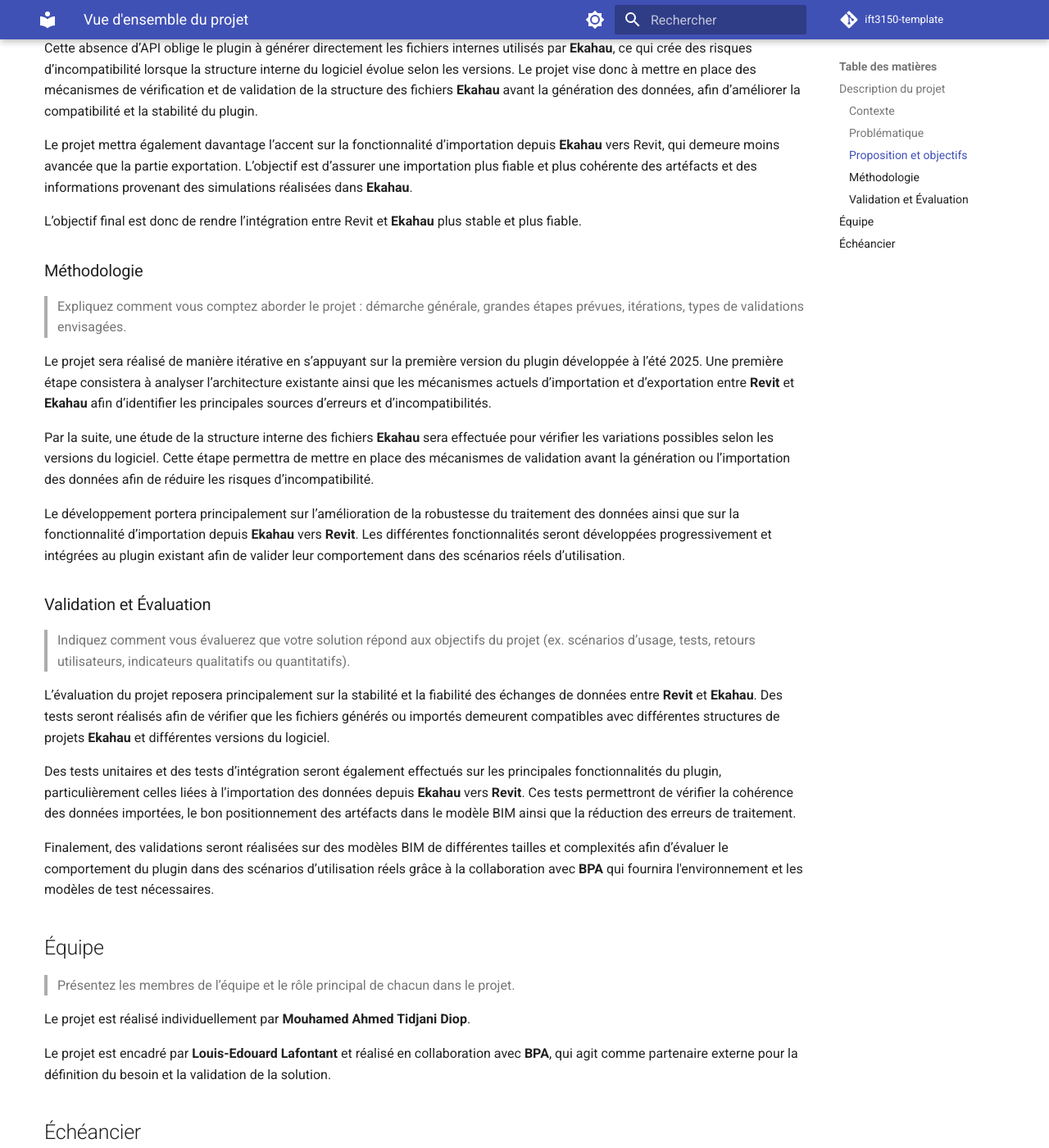
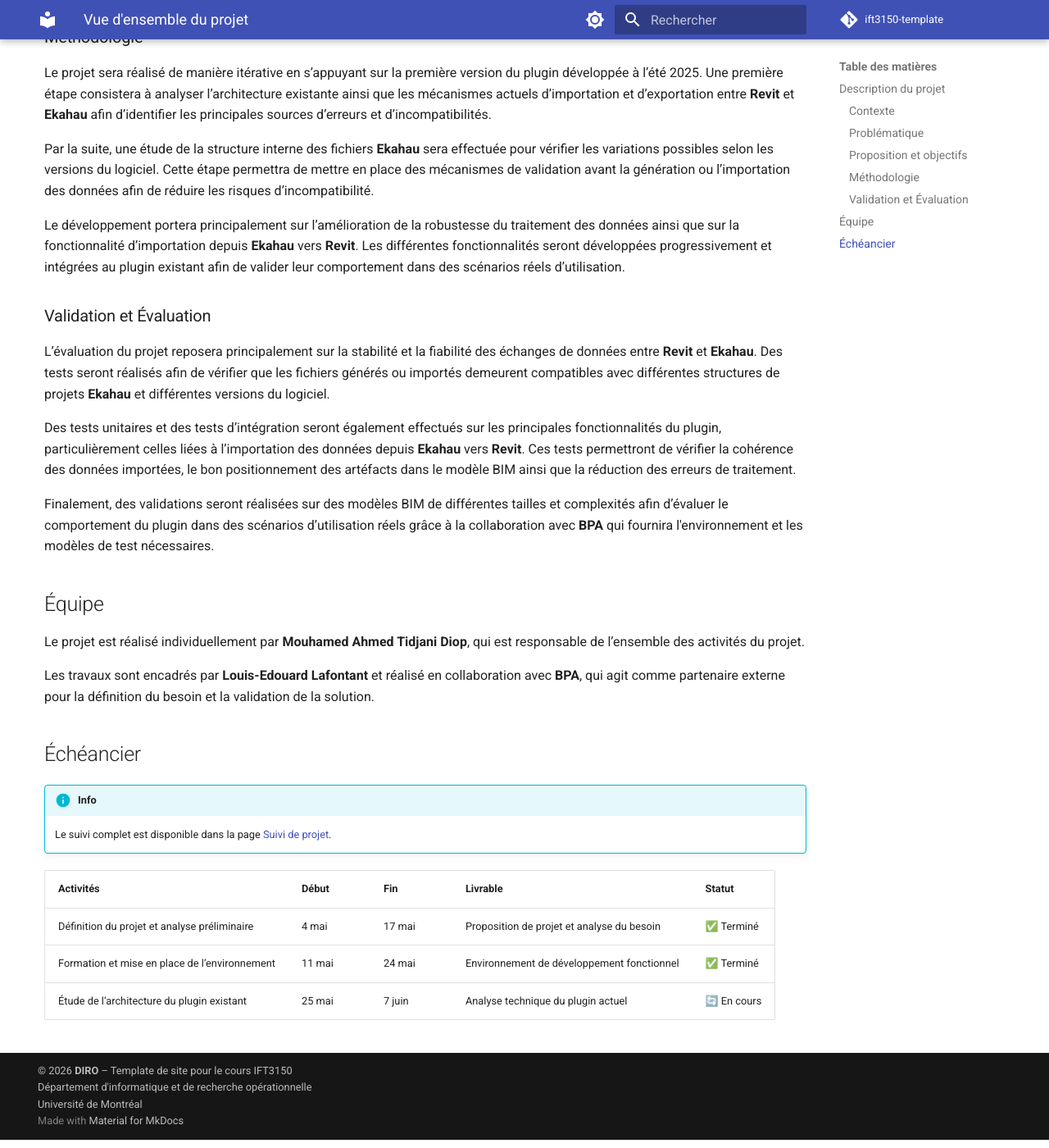
Before and after one commit to tidjanioff/ift3150-suivi, an MkDocs documentation site: the page built from docs/index.md, in a window 1280 px wide and 1400 px high, scrolled down 1552 px. Shown: the whole window at 82% size. Built offline with MkDocs 1.6.1 and Material for MkDocs 9.7.7, drawn with Linux system fonts in a browser that asks for light colours; emoji names are drawn with the system emoji font; comment, search, counter and statistics services are not loaded; some of the changed text lies outside the part shown.

```diff
--- a/docs/index.md
+++ b/docs/index.md
@@ -21,11 +21,11 @@ title: Vue d'ensemble du projet
 
 ## Description du projet
 
-> :bulb: N'oubliez pas d'effacer ou mettre en commentaires les notes (`>`) en début de section
+<!-- > :bulb: N'oubliez pas d'effacer ou mettre en commentaires les notes (`>`) en début de section -->
 
 ### Contexte
 
-> Présentez le contexte général dans lequel s’inscrit votre projet (social, organisationnel, technologique, éducatif, environnemental, etc.).
+<!-- > Présentez le contexte général dans lequel s’inscrit votre projet (social, organisationnel, technologique, éducatif, environnemental, etc.). -->
 
 Le secteur de l’architecture, de l’ingénierie et de la construction **(AEC)** utilise de plus en plus les technologies de modélisation des informations du bâtiment **(BIM)** afin de concevoir et gérer des modèles numériques de bâtiments. Parmi les logiciels les plus utilisés dans ce domaine, **Autodesk Revit** permet la conception architecturale et la gestion des données du bâtiment, tandis qu’**Ekahau** est utilisé pour la simulation et l’optimisation des réseaux Wi-Fi à l’intérieur des infrastructures.
 
@@ -35,8 +35,8 @@ Une première version d’un **plugin** Revit–Ekahau a été développée à l
 
 ### Problématique
 
-> Décrivez le problème central ou la question de recherche que votre projet cherche à adresser, pourquoi s'y intéresser et les faiblesses des solutions actuelles.
-> Le problème doit pouvoir être compris indépendamment de la solution envisagée.
+<!-- > Décrivez le problème central ou la question de recherche que votre projet cherche à adresser, pourquoi s'y intéresser et les faiblesses des solutions actuelles.
+> Le problème doit pouvoir être compris indépendamment de la solution envisagée. -->
 
 Bien que **Revit** et **Ekahau** soient utilisés de manière complémentaire dans les projets de conception et d’analyse des infrastructures réseau, les échanges de données entre ces deux logiciels restent peu fiables et nécessitent encore plusieurs **manipulations manuelles**. Lors de l’exportation ou de l’importation d’artéfacts du modèle BIM, certaines informations peuvent être mal interprétées, incomplètes ou incohérentes entre les deux environnements.
 
@@ -44,9 +44,9 @@ Ces problèmes deviennent particulièrement importants dans des modèles complex
 
 
 ### Proposition et objectifs
-
+<!--
 > Présentez votre proposition de projet et les objectifs visés. Expliquez en quoi votre approche répond à la problématique identifiée.
-> Assurez-vous d'avoir, dans la mesure du possible, des objectifs mesurables, raisonnnables dans le temps et non redondants entre eux.
+> Assurez-vous d'avoir, dans la mesure du possible, des objectifs mesurables, raisonnnables dans le temps et non redondants entre eux. -->
 
 Le projet consiste à améliorer le plugin développé pour l’intégration entre Revit et **Ekahau**, en mettant principalement l’accent sur la robustesse et la fiabilité des échanges de données entre les deux logiciels. Bien que la partie exportation de Revit vers **Ekahau** soit déjà largement fonctionnelle, plusieurs défis demeurent présents, notamment en raison de l’absence d’API officielle fournie par **Ekahau**.
 
@@ -54,11 +54,11 @@ Cette absence d’API oblige le plugin à générer directement les fichiers int
 
 Le projet mettra également davantage l’accent sur la fonctionnalité d’importation depuis **Ekahau** vers Revit, qui demeure moins avancée que la partie exportation. L’objectif est d’assurer une importation plus fiable et plus cohérente des artéfacts et des informations provenant des simulations réalisées dans **Ekahau**.
 
-L’objectif final est donc de rendre l’intégration entre Revit et **Ekahau** plus stable et plus fiable.
+L’objectif final est donc de rendre l’intégration entre **Revit** et **Ekahau** plus stable et plus fiable.
 
 ### Méthodologie
 
-> Expliquez comment vous comptez aborder le projet : démarche générale, grandes étapes prévues, itérations, types de validations envisagées.
+<!-- > Expliquez comment vous comptez aborder le projet : démarche générale, grandes étapes prévues, itérations, types de validations envisagées. -->
 
 Le projet sera réalisé de manière itérative en s’appuyant sur la première version du plugin développée à l’été 2025. Une première étape consistera à analyser l’architecture existante ainsi que les mécanismes actuels d’importation et d’exportation entre **Revit** et **Ekahau** afin d’identifier les principales sources d’erreurs et d’incompatibilités.
 
@@ -68,7 +68,7 @@ Le développement portera principalement sur l’amélioration de la robustesse
 
 ### Validation et Évaluation
 
-> Indiquez comment vous évaluerez que votre solution répond aux objectifs du projet (ex. scénarios d’usage, tests, retours utilisateurs, indicateurs qualitatifs ou quantitatifs).
+<!-- > Indiquez comment vous évaluerez que votre solution répond aux objectifs du projet (ex. scénarios d’usage, tests, retours utilisateurs, indicateurs qualitatifs ou quantitatifs). -->
 
 L’évaluation du projet reposera principalement sur la stabilité et la fiabilité des échanges de données entre **Revit** et **Ekahau**. Des tests seront réalisés afin de vérifier que les fichiers générés ou importés demeurent compatibles avec différentes structures de projets **Ekahau** et différentes versions du logiciel.
 
@@ -79,23 +79,20 @@ Finalement, des validations seront réalisées sur des modèles BIM de différen
 
 ## Équipe
 
-> Présentez les membres de l’équipe et le rôle principal de chacun dans le projet.
+<!-- > Présentez les membres de l’équipe et le rôle principal de chacun dans le projet. -->
 
-Le projet est réalisé individuellement par **Mouhamed Ahmed Tidjani Diop**.
+Le projet est réalisé individuellement par **Mouhamed Ahmed Tidjani Diop**, qui est responsable de l’ensemble des activités du projet.
 
-<!-- ### Rôle principal
-- ...
-- ... -->
 
-Le projet est encadré par **Louis-Edouard Lafontant** et réalisé en collaboration avec **BPA**, qui agit comme partenaire externe pour la définition du besoin et la validation de la solution.
+Les travaux sont encadrés par **Louis-Edouard Lafontant** et réalisé en collaboration avec **BPA**, qui agit comme partenaire externe pour la définition du besoin et la validation de la solution.
 
 ## Échéancier
 
 !!! info
     Le suivi complet est disponible dans la page [Suivi de projet](suivi.md).
 
-| Activités                      | Début   |   Fin   | Livrable                            | Statut      |
-|--------------------------------|---------|---------|-------------------------------------|-------------|
-| Ouverture de projet            | 4 mai   | 15 mai  | Proposition de projet               | ✅ Terminé  |
-| Études préliminaires           | 4 mai   | 22 mai  | Document d'analyse                  | 🔄 En cours |
-| Présentation + Rapport         | 7 aout  | 14 aout | Présentation + Rapport              | ⏳ À venir  |
+| Activités                                              | Début  | Fin     | Livrable                                      | Statut         |
+|--------------------------------------------------------|--------|---------|------------------------------------------------|----------------|
+| Définition du projet et analyse préliminaire           | 4 mai  | 17 mai  | Proposition de projet et analyse du besoin    | ✅ Terminé     |
+| Formation et mise en place de l’environnement          | 11 mai | 24 mai  | Environnement de développement fonctionnel    | ✅ Terminé     |
+| Étude de l’architecture du plugin existant             | 25 mai | 7 juin  | Analyse technique du plugin actuel            | 🔄 En cours    |
```
Also changed, not shown: docs/suivi.md (+6 -0 lines), site/index.html, site/search/search_index.json, site/sitemap.xml, 1 other file.
